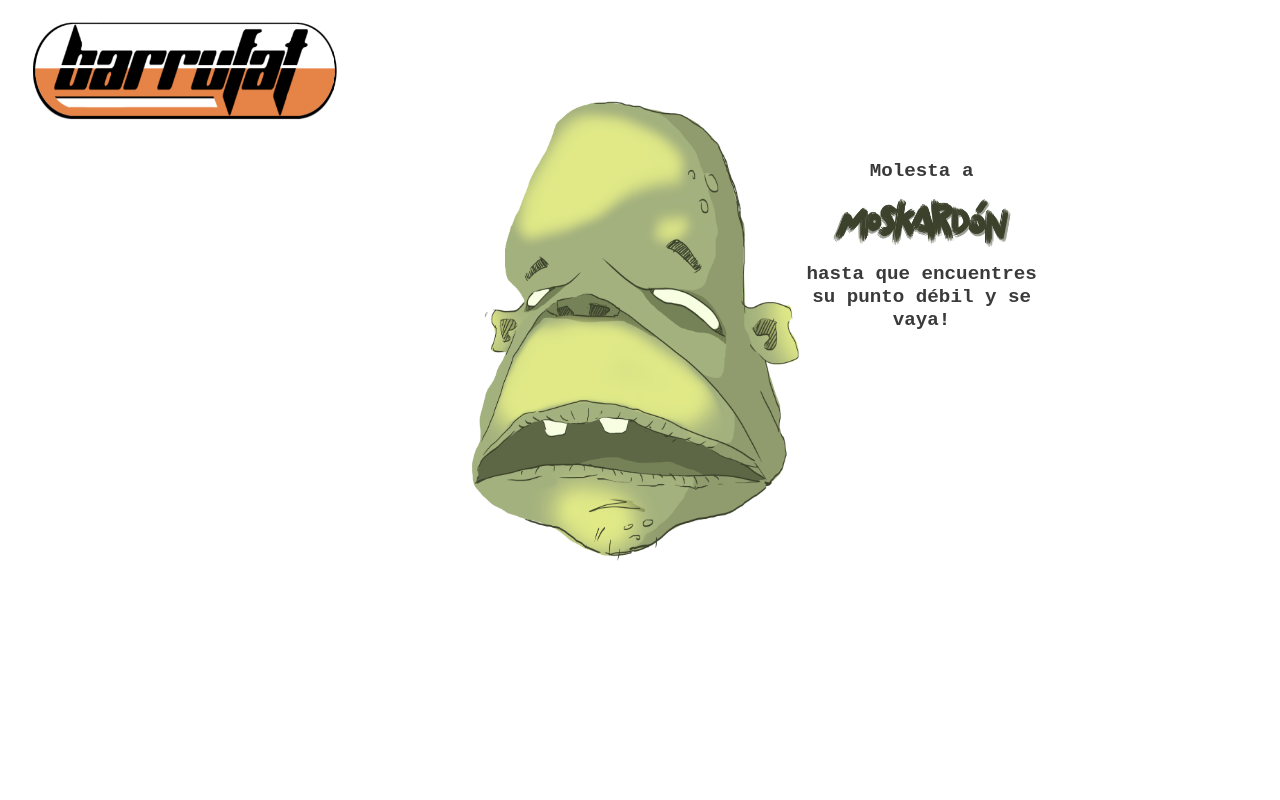
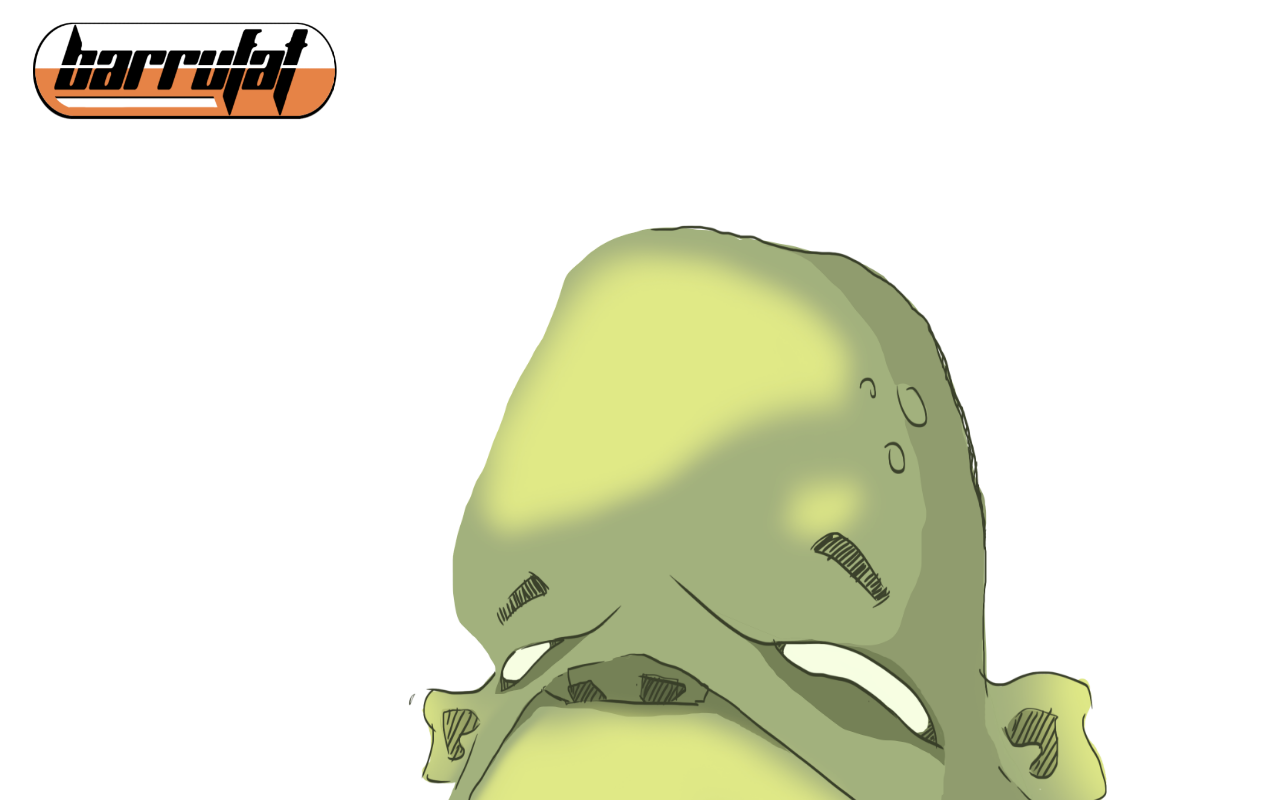
Before and after one commit to Barrufat/barrufat, a React (Create React App) app: page / in a window 1280 px wide. Shown: the top 800 px of the page. Built offline with nearby package versions, Linux system fonts and the light colour scheme; a web font is replaced by a local one.

Commit message:
Gadjet OK

```diff
--- a/src/componentes/jeto.css
+++ b/src/componentes/jeto.css
@@ -1,9 +1,8 @@
 div.containerBib1 {
-  position: fixed;
+  display: flex;
+  height: 100vh;
   width: 100%;
-  height: 100%;
-  margin: 0 auto;
-  background-color: rgb(255, 255, 255);
+  background-color: white;
 }
 
 div.contJeto {
```
Also changed, not shown: src/componentes/jeto.jsx (+5 -2 lines).
